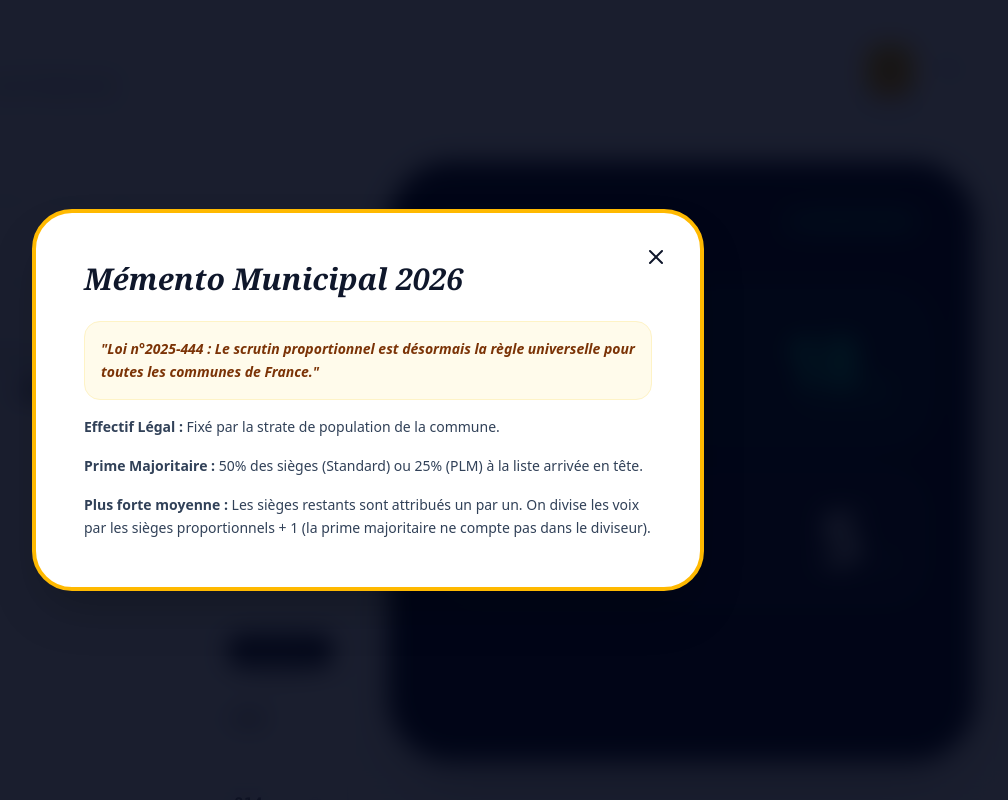
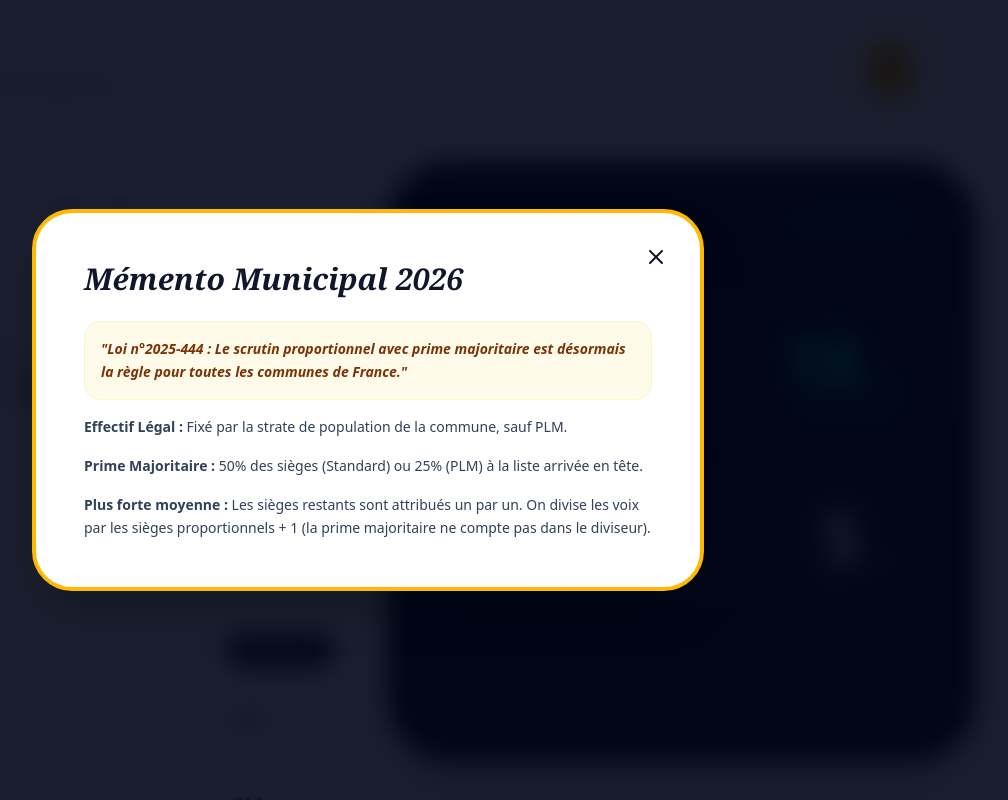
Before and after one commit to acoulibaly-ghb/lex-publica-scrutin, a React (Vite) app: page / in a window 1280 px wide. Both pictures are taken after a click on the button 1162 px from the left and 70 px from the top of the page. Shown: the top 800 px of the page, without its empty margins (272-1280 px from the left). Built offline with nearby package versions, Linux system fonts and the light colour scheme.

Commit message:
Update App.tsx

```diff
--- a/src/App.tsx
+++ b/src/App.tsx
@@ -61,9 +61,9 @@ export default function App() {
               <h2 className="text-3xl font-serif font-black italic mb-6 text-slate-900">Mémento Municipal 2026</h2>
               <div className="space-y-4 text-slate-700 text-sm leading-relaxed">
                 <p className="p-4 bg-amber-50 rounded-2xl border border-amber-100 font-bold text-amber-900 italic">
-                  "Loi n°2025-444 : Le scrutin proportionnel est désormais la règle universelle pour toutes les communes de France."
+                  "Loi n°2025-444 : Le scrutin proportionnel avec prime majoritaire est désormais la règle pour toutes les communes de France."
                 </p>
-                <p><strong>Effectif Légal :</strong> Fixé par la strate de population de la commune.</p>
+                <p><strong>Effectif Légal :</strong> Fixé par la strate de population de la commune, sauf PLM.</p>
                 <p><strong>Prime Majoritaire :</strong> 50% des sièges (Standard) ou 25% (PLM) à la liste arrivée en tête.</p>
                 <p><strong>Plus forte moyenne :</strong> Les sièges restants sont attribués un par un. On divise les voix par les sièges proportionnels + 1 (la prime majoritaire ne compte pas dans le diviseur).</p>
               </div>
```
